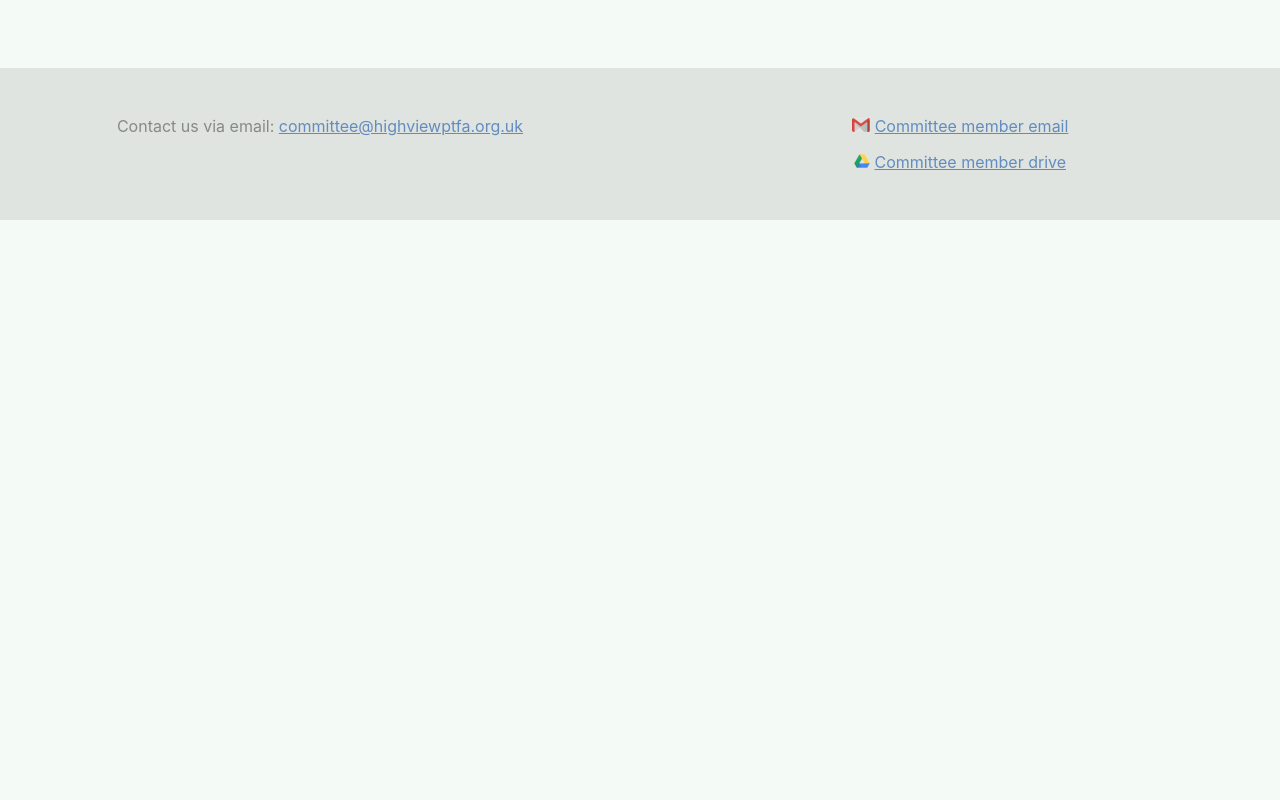
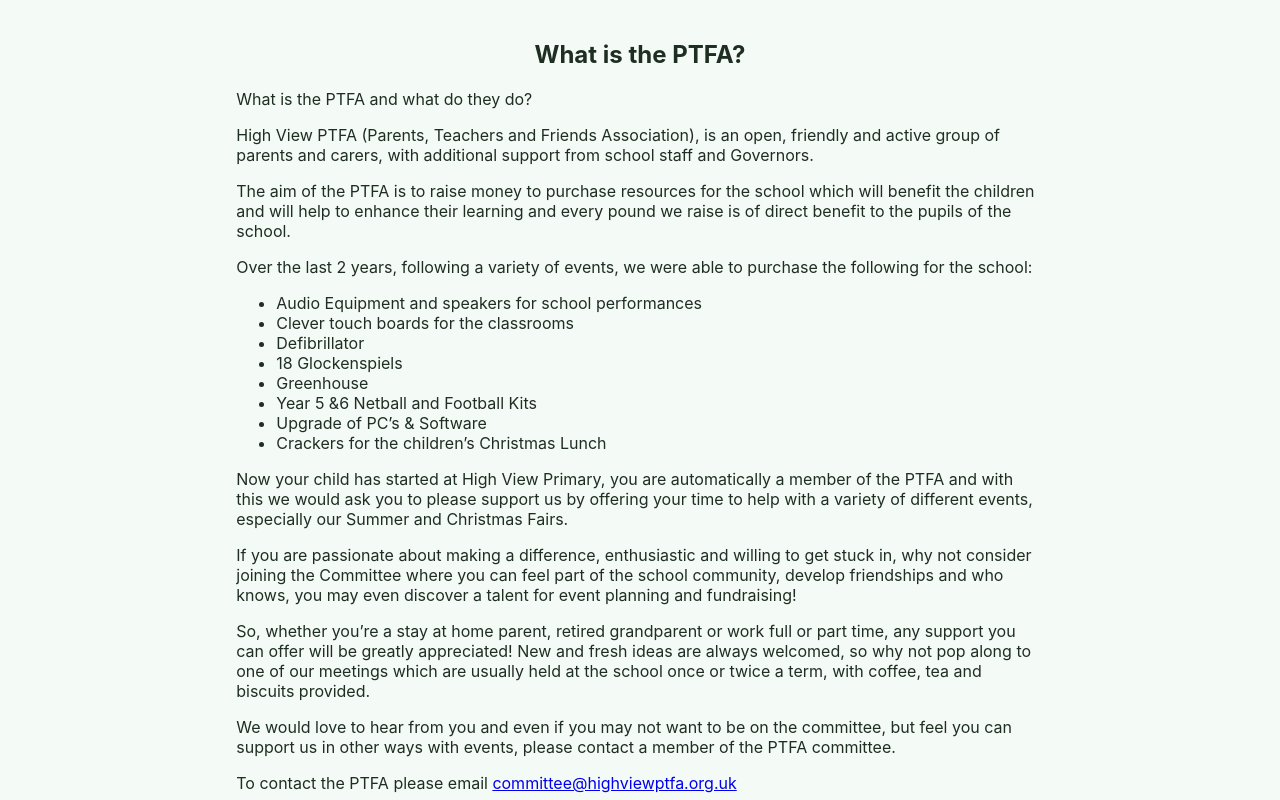
Before and after one commit to karl/highviewptfa, a Next.js app: page / in a window 1280 px wide. Shown: the part 980-1780 px from the top of the page. Before the commit the page ends 1200 px from the top, so only its background shows below. Built offline with nearby package versions, Linux system fonts and the light colour scheme.

Commit message:
What is the PTFA info

```diff
--- a/src/Home.module.css
+++ b/src/Home.module.css
@@ -50,8 +50,16 @@
 }
 
 .section {
+  padding: 2rem 0;
+  max-width: 80ch;
+}
+
+.section h2 {
   text-align: center;
-  padding: 2rem;
+}
+
+.centered {
+  text-align: center;
 }
 
 .poster {
--- a/src/Home.tsx
+++ b/src/Home.tsx
@@ -8,11 +8,18 @@ export const Home = () => {
     <>
       <div className={styles.container}>
         <main className={styles.main}>
-          <Image className={styles.logo} src="/static/logo.png" alt="" width={100} height={78.5} />
+          <Image
+            className={styles.logo}
+            src="/static/logo.png"
+            alt=""
+            width={100}
+            height={78.5}
+          />
 
           <h1 className={styles.title}>High View Primary PTFA</h1>
 
           <div className={styles.section}>
+            <h2>❄️ Winter Mufti Day ❄️</h2>
             <Image
               width={463.64}
               height={600}
@@ -20,7 +27,69 @@ export const Home = () => {
               src="/static/winter-mufti-day-2020-12-04.png"
               alt="Mufti Day Friday 4th December 2020. In exchange for a £1 donation. Due to COVID 19 payment must be made electronically. Thank you for you continued support. Email committe@highviewptfa.org.uk."
             />
-            <h2>❄️ Winter Mufti Day ❄️</h2>
+          </div>
+
+          <div className={styles.section}>
+            <h2>What is the PTFA?</h2>
+
+            <p>What is the PTFA and what do they do?</p>
+            <p>
+              High View PTFA (Parents, Teachers and Friends Association), is an
+              open, friendly and active group of parents and carers, with
+              additional support from school staff and Governors.
+            </p>
+            <p>
+              The aim of the PTFA is to raise money to purchase resources for
+              the school which will benefit the children and will help to
+              enhance their learning and every pound we raise is of direct
+              benefit to the pupils of the school.
+            </p>
+            <p>
+              Over the last 2 years, following a variety of events, we were able
+              to purchase the following for the school:
+            </p>
+            <ul>
+              <li>Audio Equipment and speakers for school performances</li>
+              <li>Clever touch boards for the classrooms</li>
+              <li>Defibrillator</li>
+              <li>18 Glockenspiels</li>
+              <li>Greenhouse</li>
+              <li>Year 5 &6 Netball and Football Kits</li>
+              <li>Upgrade of PC’s & Software</li>
+              <li>Crackers for the children’s Christmas Lunch</li>
+            </ul>
+            <p>
+              Now your child has started at High View Primary, you are
+              automatically a member of the PTFA and with this we would ask you
+              to please support us by offering your time to help with a variety
+              of different events, especially our Summer and Christmas Fairs.
+            </p>
+            <p>
+              If you are passionate about making a difference, enthusiastic and
+              willing to get stuck in, why not consider joining the Committee
+              where you can feel part of the school community, develop
+              friendships and who knows, you may even discover a talent for
+              event planning and fundraising!
+            </p>
+            <p>
+              So, whether you’re a stay at home parent, retired grandparent or
+              work full or part time, any support you can offer will be greatly
+              appreciated! New and fresh ideas are always welcomed, so why not
+              pop along to one of our meetings which are usually held at the
+              school once or twice a term, with coffee, tea and biscuits
+              provided.
+            </p>
+            <p>
+              We would love to hear from you and even if you may not want to be
+              on the committee, but feel you can support us in other ways with
+              events, please contact a member of the PTFA committee.
+            </p>
+            <p>
+              To contact the PTFA please email{" "}
+              <a href="mailto:committee@highviewptfa.org.uk">
+                committee@highviewptfa.org.uk
+              </a>
+            </p>
           </div>
         </main>
       </div>
```
